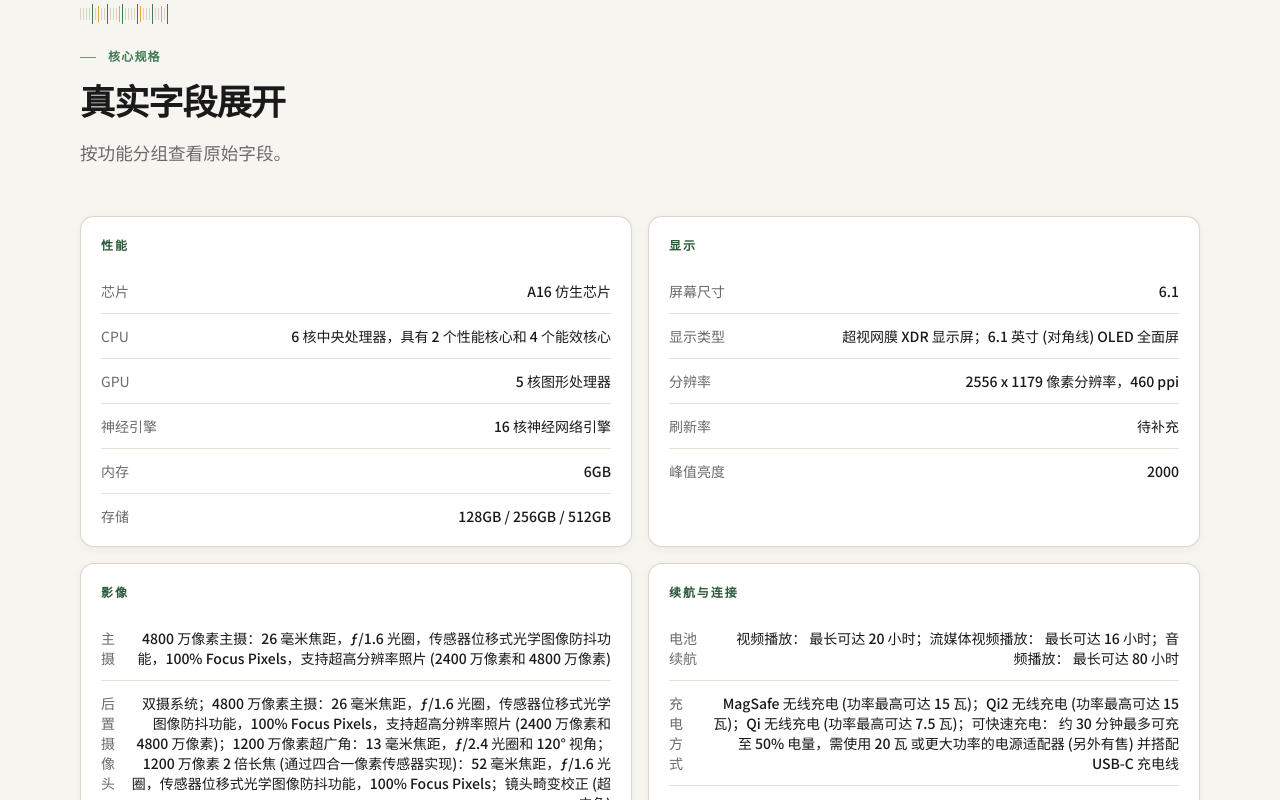
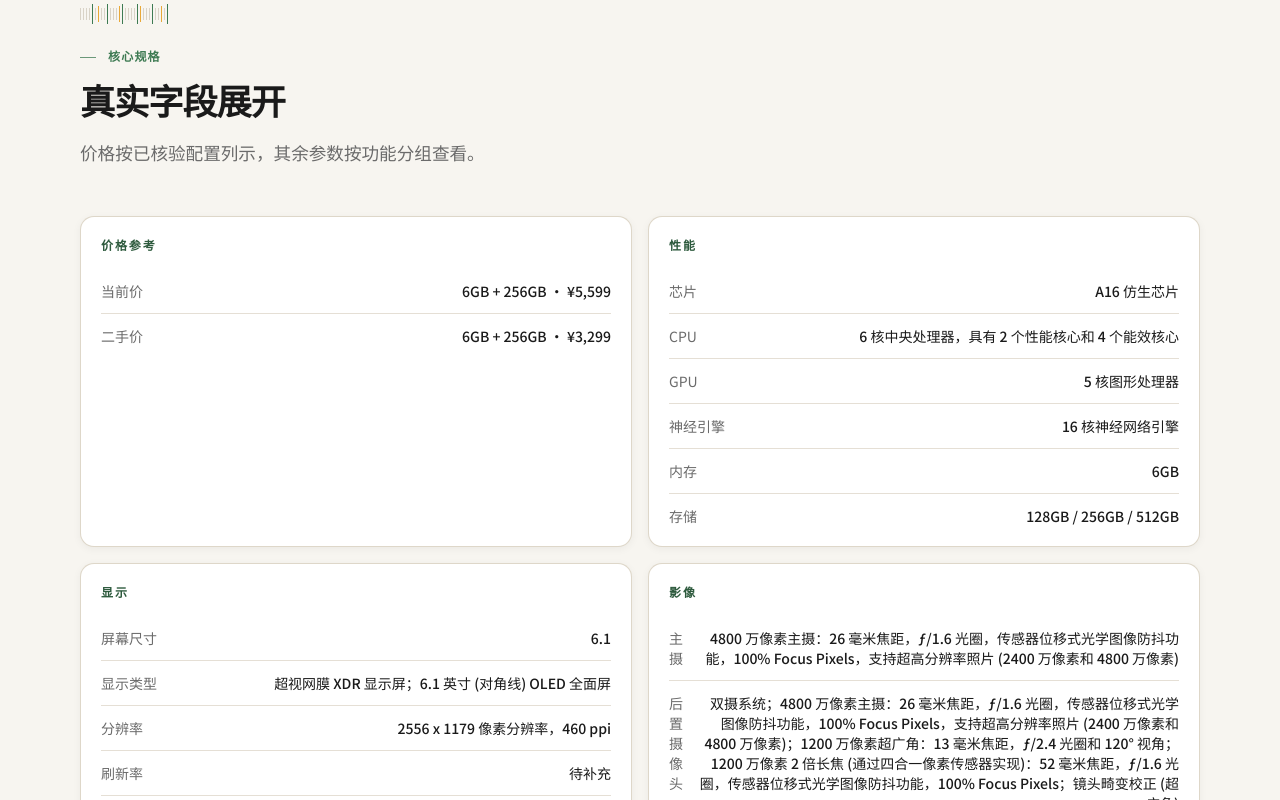
Before and after one commit to LighthouseXy/ai-device-evolution, a Next.js app: page /devices/iphone-15 in a window 1280 px wide. Shown: the part 820-1620 px from the top of the page. Built offline with nearby package versions, Linux system fonts and the light colour scheme.

Commit message:
feat(devices): show configuration prices in details

```diff
--- a/src/app/devices/[id]/page.tsx
+++ b/src/app/devices/[id]/page.tsx
@@ -11,6 +11,7 @@ import DeviceSeriesTrendExplorer from "@/components/DeviceSeriesTrendExplorer";
 import PageHeader from "@/components/layout/PageHeader";
 import SectionHeader from "@/components/layout/SectionHeader";
 import TickDivider from "@/components/layout/TickDivider";
+import { formatConfiguration, getPricesForComparison } from "@/lib/device-configurations";
 
 type Device = (typeof allDevicesFlat)[number];
 
@@ -83,7 +84,7 @@ function InfoRow({ label, value }: { label: string; value: string }) {
   return (
     <div className="flex items-start justify-between gap-4 border-b border-[rgba(221,213,199,0.75)] py-3 last:border-b-0 last:pb-0">
       <span className="text-sm text-[var(--text-muted)]">{label}</span>
-      <span className="text-right text-sm font-medium text-[var(--text-strong)]">{value}</span>
+      <span className="whitespace-pre-line text-right text-sm font-medium text-[var(--text-strong)]">{value}</span>
     </div>
   );
 }
@@ -151,6 +152,17 @@ export default async function DeviceDetailPage({
     ["内存", "memory"],
     ["存储", "storage"],
   ]);
+  const priceRows = (["current", "used"] as const).map((priceType) => {
+    const prices = getPricesForComparison(device, priceType);
+    return {
+      label: priceType === "current" ? "当前价" : "二手价",
+      value: prices.length
+        ? prices
+            .map((price) => `${formatConfiguration(price.configuration)} · ${formatMaybeCurrency(price.value)}`)
+            .join("\n")
+        : "待补充",
+    };
+  });
   const displayRows = buildRows(device, [
     ["屏幕尺寸", "screenSize"],
     ["显示类型", "displayType"],
@@ -282,10 +294,11 @@ export default async function DeviceDetailPage({
           <SectionHeader
             eyebrow="核心规格"
             title="真实字段展开"
-            description="按功能分组查看原始字段。"
+            description="价格按已核验配置列示，其余参数按功能分组查看。"
           />
 
           <div className="grid gap-4 lg:grid-cols-2">
+            <SpecGroup title="价格参考" rows={priceRows} />
             <SpecGroup title="性能" rows={performanceRows} />
             <SpecGroup title="显示" rows={displayRows} />
             <SpecGroup title="影像" rows={imagingRows} />
```
